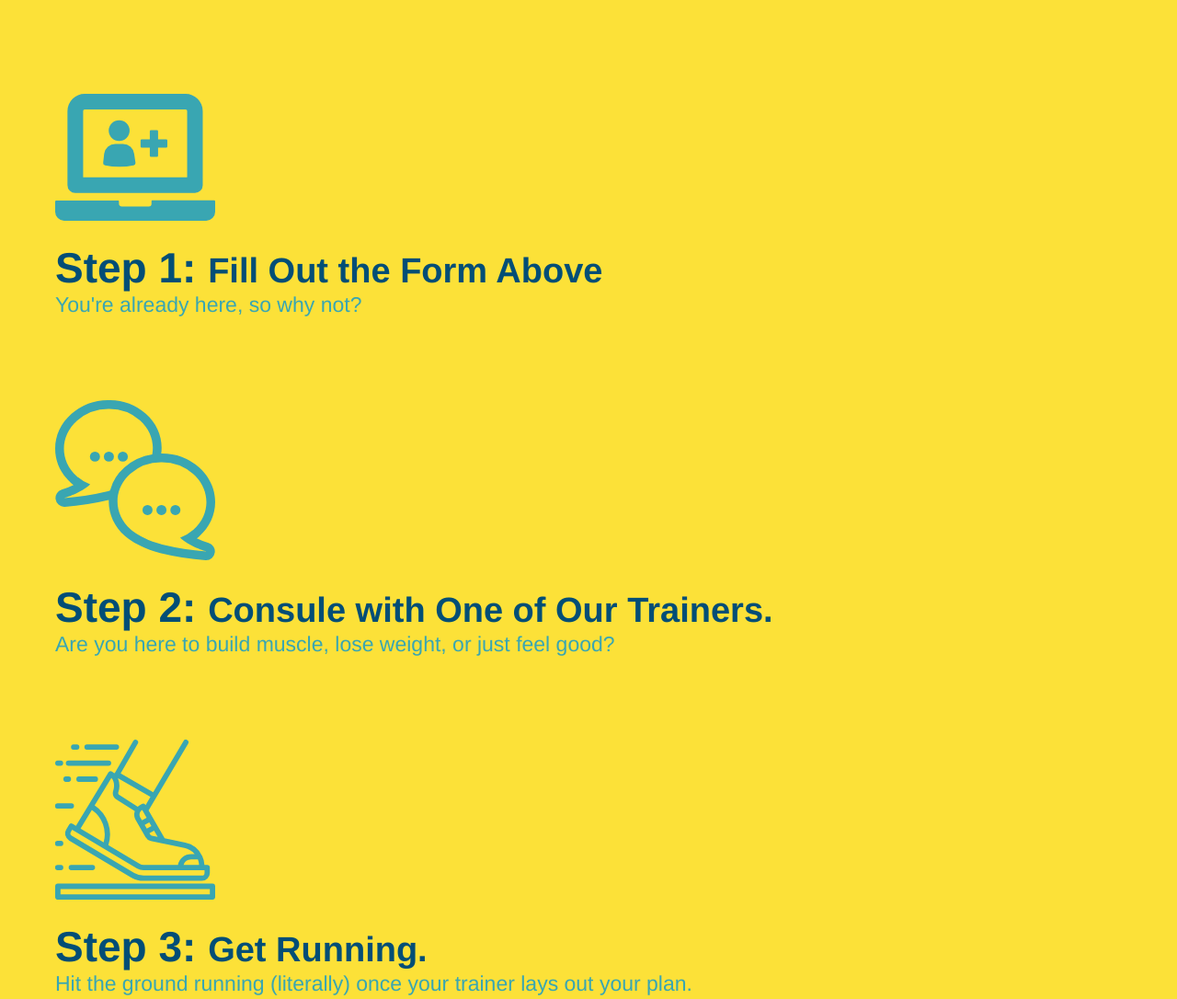
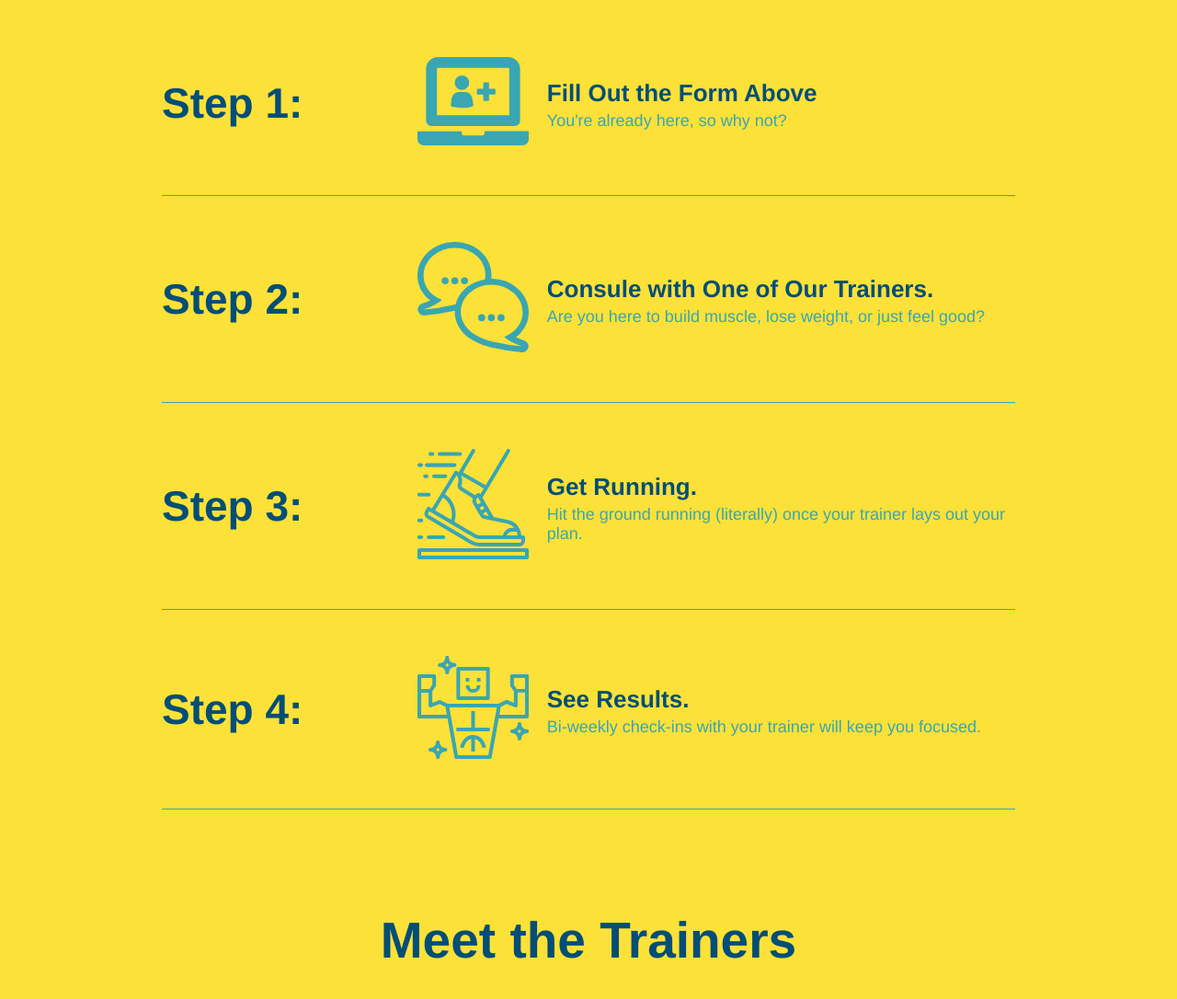
Before and after one commit to LSabin23/run-buddy, a plain HTML site: page index.html in a window 1280 px wide. Shown: the part 1260-2346 px from the top of the page at 92% size. Drawn offline with Linux system fonts and the light colour scheme.

Commit message:
add flexbox to the steps

```diff
--- a/assets/css/style.css
+++ b/assets/css/style.css
@@ -158,28 +158,52 @@ section {
   background: #fce138;
 }
 
-.steps div {
-  margin-bottom: 80px;
+.step h3 {
+  color: #024e76;
+  font-size: 46px;
+  flex: 1 30%;
 }
 
-.steps img {
-  width: 15%;
-  margin: 10px 0;
+.step-info {
+  flex: 2 70%;
+  display: flex;
+  flex-wrap: wrap;
+  align-items: center;
 }
 
-.steps h3 {
-  color: #024e76;
-  font-size: 46px;
-  margin-top: 10px;
+.step-img {
+  flex: 1 12%;
+  margin-right: 20px;
 }
 
-.steps p {
-  color: #39a6b2;
-  font-size: 23px;
+.step-img img {
+  max-width: 100%;
 }
 
-.steps span {
-  font-size: 38px;
+.step-text {
+  flex: 12;
+}
+
+.step-text p {
+  color: #39a6b2;
+  font-size: 18px;
+}
+
+.step-text h4 {
+  font-size: 26px;
+  line-height: 1.5;
+  color: #024e76;
+}
+
+.step {
+  margin: 50px auto;
+  padding-bottom: 50px;
+  width: 80%;
+  border-bottom: 1px solid #39a6b2;
+  display: flex;
+  flex-wrap: wrap;
+  align-items: center;
+  justify-content: space-between;
 }
 /* STEPS STYLE END */
 
--- a/index.html
+++ b/index.html
@@ -83,42 +83,58 @@
       <div class="flex-row">
         <h2 class="section-title secondary-border">What You Do</h2>
       </div>
-      <div>
+
+      <div class="step">
+        <h3>Step 1:</h3>
+        <div class="step-info">
+          <div class="step-img">
             <img src="./assets/images/step-1.svg" alt=""/>
-        <h3>
-          Step 1:
-          <span>Fill Out the Form Above</span>
-        </h3>
+          </div>
+          <div class="step-text">
+            <h4>Fill Out the Form Above</h4>
             <p>You're already here, so why not?</p>
           </div>
+        </div>
+      </div>
 
-      <div>
+      <div class="step">
+        <h3>Step 2:</h3>
+        <div class="step-info">
+          <div class="step-img">
             <img src="./assets/images/step-2.svg" alt=""/>
-        <h3>
-          Step 2:
-          <span>Consule with One of Our Trainers.</span>
-        </h3>
+          </div>
+          <div class="step-text">
+            <h4>Consule with One of Our Trainers.</h4>
             <p>Are you here to build muscle, lose weight, or just feel good?</p>
           </div>
+        </div>
+      </div>
 
-      <div>
+      <div class="step">
+        <h3>Step 3:</h3>
+        <div class="step-info">
+          <div class="step-img">
             <img src="./assets/images/step-3.svg" alt=""/>
-        <h3>
-          Step 3:
-          <span>Get Running.</span>
-        </h3>
+          </div>
+          <div class="step-text">
+            <h4>Get Running.</h4>
             <p>Hit the ground running (literally) once your trainer lays out your plan.</p>
           </div>
+        </div>
+      </div>
 
-      <div>
+      <div class="step">
+        <h3>Step 4:</h3>
+        <div class="step-info">
+          <div class="step-img">
             <img src="./assets/images/step-4.svg" alt=""/>
-        <h3>
-          Step 4:
-          <span>See Results.</span>
-        </h3>
+          </div>
+          <div class="step-text">
+            <h4>See Results.</h4>
             <p>Bi-weekly check-ins with your trainer will keep you focused.</p>
           </div>
-    </section>
+        </div>
+      </div>
 
     <!--Meet the Trainers section-->
     <section id="your-trainers" class="trainers">
```
Lines whose indentation alone changed are shown as unchanged.
